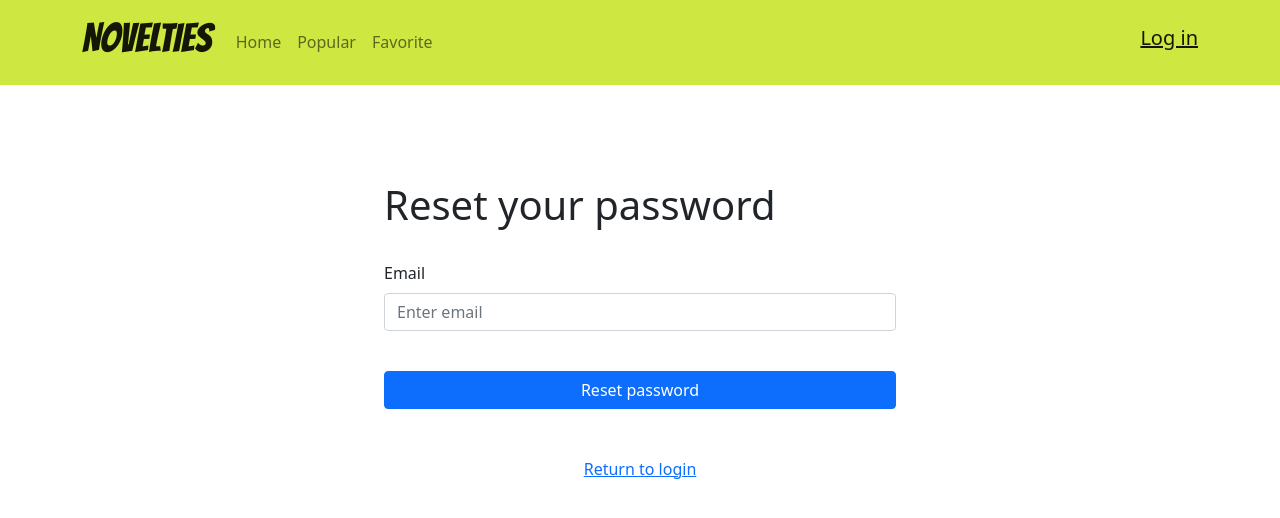
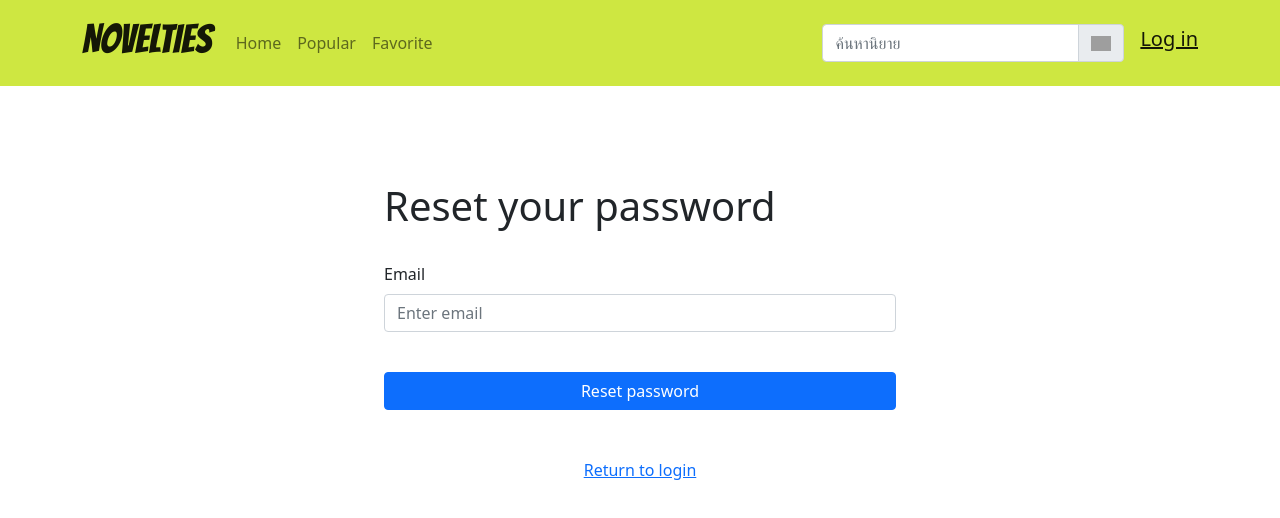
Before and after one commit to poomsakk/Novelties, a React (Create React App) app in the folder frontend/: page /forgetpassword in a window 1280 px wide. Shown: the top 518 px of the page. Built offline with nearby package versions, Linux system fonts and the light colour scheme; grey boxes are pictures that could not be loaded.

Commit message:
test pull

```diff
--- a/frontend/src/Screen/ForgetPasswordScreen.js
+++ b/frontend/src/Screen/ForgetPasswordScreen.js
@@ -5,7 +5,6 @@ import { useNavigate } from 'react-router-dom';
 import data from "../sampleData.js";
 
 export default function ForgetPasswordScreen(){
-    /*const [password, ForgetPassword] = useState("")*/
     const [email, setEmail] = useState("")
     const navigate = useNavigate();
 
--- a/frontend/src/Screen/NavbarScreen.js
+++ b/frontend/src/Screen/NavbarScreen.js
@@ -20,8 +20,19 @@ export default function NavbarScreen() {
                     <Nav.Link href="/">Home</Nav.Link>
                     <Nav.Link href="#Popular">Popular</Nav.Link>
                     <Nav.Link href="#Favorite">Favorite</Nav.Link>
+
                 </Nav>
+
+                <form action="" class="d-flex w-10 p-3" >
+                    <div class="input-group mb-30" >
+                        <input type="text" class="form-control mr-sm-2" placeholder="ค้นหานิยาย"></input>
+                            <button type="submit" class="input-group-text btn-default"><i class="bi bi-search me-30"></i>
+                                <img src="https://upload.wikimedia.org/wikipedia/commons/thumb/0/0b/Search_Icon.svg/1024px-Search_Icon.svg.png" width="20" />
+                            </button>
+                    </div>
+                </form>
                 <Navbar.Toggle />
+
                 <Nav onSelect={handleSelect}>
                     <Navbar.Collapse className="justify-content-end">
                         {
```
Also changed, not shown: 1 other file (tests, documents, lock files or other folders).
